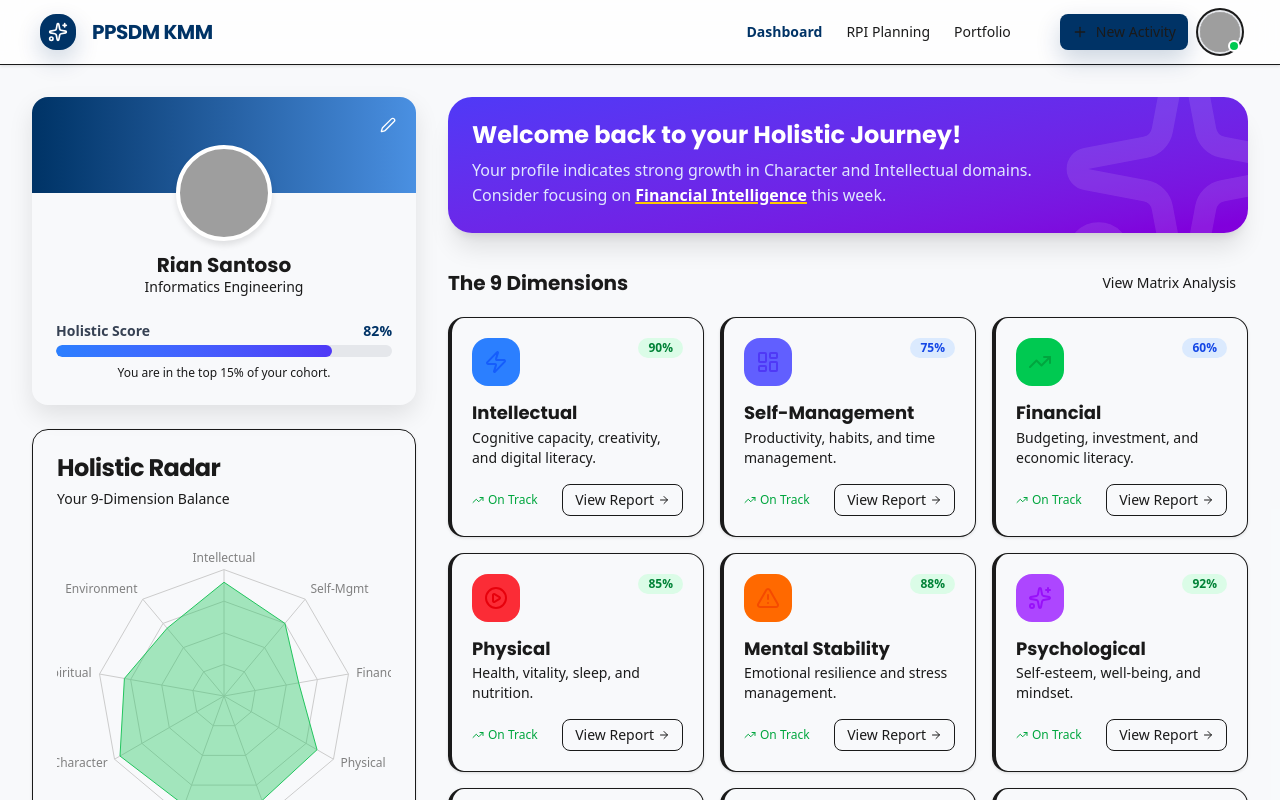
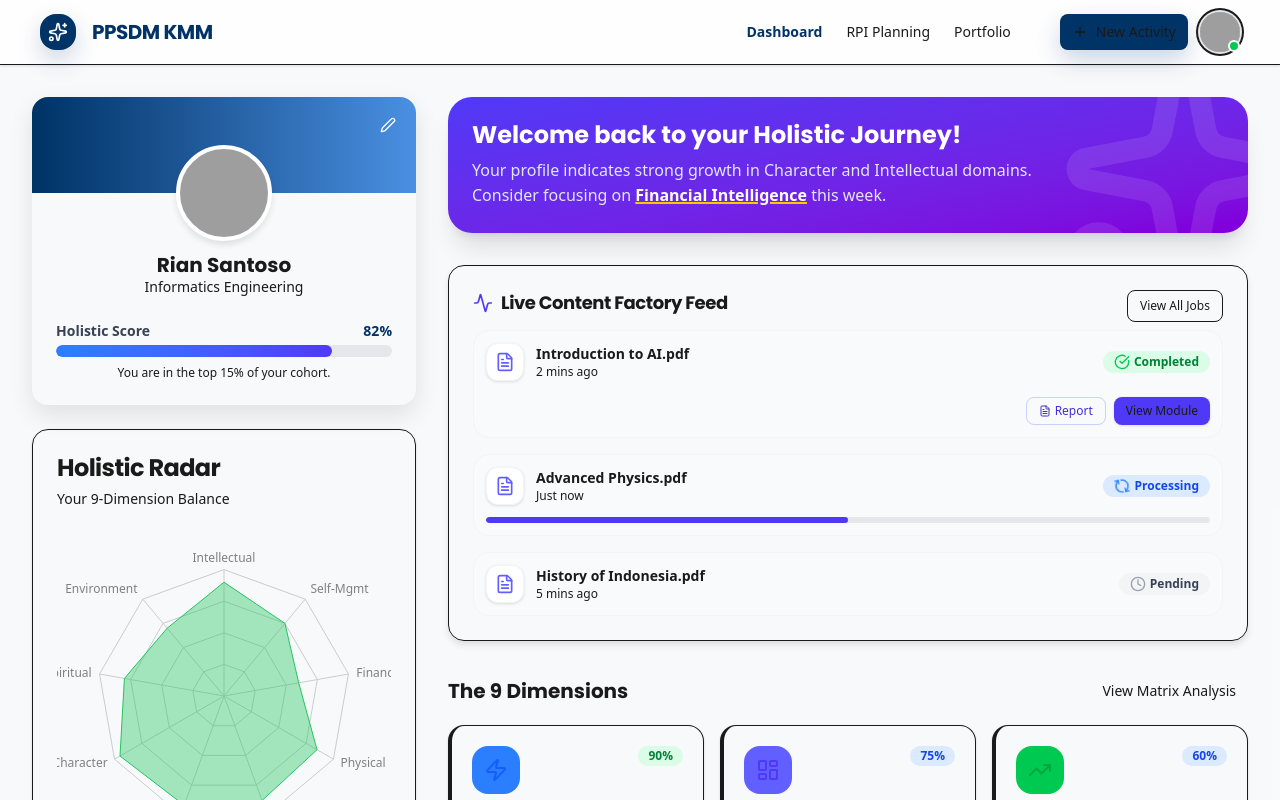
Before and after one commit to Muhammad-Fauzan22/ppsdm-kmits, a Next.js app: page /dashboard in a window 1280 px wide. Shown: the top 800 px of the page. Built offline with nearby package versions, Linux system fonts and the light colour scheme; grey boxes are pictures that could not be loaded.

Commit message:
fix: Resolve build errors (missing deps, faulty imports)

```diff
--- a/package.json
+++ b/package.json
@@ -13,6 +13,7 @@
     "@radix-ui/react-label": "^2.1.8",
     "@radix-ui/react-progress": "^1.1.8",
     "@radix-ui/react-radio-group": "^1.3.8",
+    "@radix-ui/react-scroll-area": "^1.2.10",
     "@radix-ui/react-select": "^2.2.6",
     "@radix-ui/react-separator": "^1.1.8",
     "@radix-ui/react-slot": "^1.2.4",
--- a/src/app/dashboard/page.tsx
+++ b/src/app/dashboard/page.tsx
@@ -24,6 +24,7 @@ import { Card, CardContent, CardHeader, CardTitle, CardDescription } from "@/com
 import { FadeIn } from "@/components/Animations";
 import { PsychometricRadar } from "@/components/PsychometricRadar";
 import { DimensionCard } from "@/components/DimensionCard";
+import { LiveProcessingFeed } from "@/components/dashboard/LiveProcessingFeed";
 
 // Mock data for Radar (Updated to 9 Dimensions)
 const radarData = [
@@ -156,7 +157,7 @@ export default function DashboardPage() {
                 <section className="lg:col-span-8 space-y-8">
                     {/* Welcome Banner */}
                     <FadeIn delay={0.3}>
-                        <div className="bg-gradient-to-br from-indigo-600 to-purple-700 rounded-2xl p-6 text-white shadow-xl relative overflow-hidden">
+                        <div className="bg-gradient-to-br from-indigo-600 to-purple-700 rounded-2xl p-6 text-white shadow-xl relative overflow-hidden mb-8">
                             <div className="relative z-10">
                                 <h1 className="text-2xl font-bold mb-2">Welcome back to your Holistic Journey!</h1>
                                 <p className="text-indigo-100 max-w-xl">
@@ -167,6 +168,13 @@ export default function DashboardPage() {
                             <div className="absolute right-0 bottom-0 opacity-10 transform translate-x-1/4 translate-y-1/4">
                                 <Sparkles className="size-64" />
                             </div>
+                        </div>
+                    </FadeIn>
+
+                    {/* Live Processing Feed */}
+                    <FadeIn delay={0.4}>
+                        <div className="mb-8">
+                            <LiveProcessingFeed />
                         </div>
                     </FadeIn>
 
--- /dev/null
+++ b/src/components/dashboard/LiveProcessingFeed.tsx
@@ -0,0 +1,125 @@
+"use client";
+
+import { useEffect, useState } from "react";
+import { Card, CardHeader, CardTitle, CardContent } from "@/components/ui/card";
+import { Badge } from "@/components/ui/badge";
+import { Button } from "@/components/ui/button";
+import { Activity, CheckCircle, Clock, FileText, AlertCircle, RefreshCw } from "lucide-react";
+
+type JobStatus = "pending" | "processing" | "completed" | "failed";
+
+interface Job {
+    id: string;
+    title: string;
+    status: JobStatus;
+    progress: number;
+    updated_at: string;
+}
+
+// Mock initial data
+const initialJobs: Job[] = [
+    { id: "job_1", title: "Introduction to AI.pdf", status: "completed", progress: 100, updated_at: "2 mins ago" },
+    { id: "job_2", title: "Advanced Physics.pdf", status: "processing", progress: 45, updated_at: "Just now" },
+    { id: "job_3", title: "History of Indonesia.pdf", status: "pending", progress: 0, updated_at: "5 mins ago" },
+];
+
+export function LiveProcessingFeed() {
+    const [jobs, setJobs] = useState<Job[]>(initialJobs);
+
+    // Simulate real-time updates
+    useEffect(() => {
+        const interval = setInterval(() => {
+            setJobs((prevJobs) =>
+                prevJobs.map((job) => {
+                    if (job.status === "processing") {
+                        const newProgress = Math.min(job.progress + Math.floor(Math.random() * 10), 100);
+                        return {
+                            ...job,
+                            progress: newProgress,
+                            status: newProgress === 100 ? "completed" : "processing",
+                        };
+                    }
+                    return job;
+                })
+            );
+        }, 2000);
+
+        return () => clearInterval(interval);
+    }, []);
+
+    const getStatusIcon = (status: JobStatus) => {
+        switch (status) {
+            case "completed": return <CheckCircle className="size-4 text-green-500" />;
+            case "processing": return <RefreshCw className="size-4 text-blue-500 animate-spin" />;
+            case "failed": return <AlertCircle className="size-4 text-red-500" />;
+            default: return <Clock className="size-4 text-gray-400" />;
+        }
+    };
+
+    const getStatusColor = (status: JobStatus) => {
+        switch (status) {
+            case "completed": return "bg-green-100 text-green-700 hover:bg-green-100";
+            case "processing": return "bg-blue-100 text-blue-700 hover:bg-blue-100";
+            case "failed": return "bg-red-100 text-red-700 hover:bg-red-100";
+            default: return "bg-gray-100 text-gray-700 hover:bg-gray-100";
+        }
+    };
+
+    return (
+        <Card className="col-span-1 lg:col-span-2 shadow-md">
+            <CardHeader className="flex flex-row items-center justify-between pb-2">
+                <div className="flex items-center gap-2">
+                    <Activity className="size-5 text-indigo-600" />
+                    <CardTitle className="text-lg font-semibold text-foreground">Live Content Factory Feed</CardTitle>
+                </div>
+                <Button variant="outline" size="sm" className="h-8 text-xs">View All Jobs</Button>
+            </CardHeader>
+            <CardContent>
+                <div className="space-y-4">
+                    {jobs.map((job) => (
+                        <div key={job.id} className="flex flex-col gap-2 p-3 bg-gray-50 dark:bg-card-dark rounded-xl border border-gray-100 dark:border-border transition-all hover:shadow-sm">
+                            <div className="flex items-center justify-between">
+                                <div className="flex items-center gap-3">
+                                    <div className="bg-white p-2 rounded-lg border border-gray-100 shadow-sm">
+                                        <FileText className="size-5 text-indigo-500" />
+                                    </div>
+                                    <div>
+                                        <h4 className="text-sm font-semibold text-foreground">{job.title}</h4>
+                                        <p className="text-xs text-muted-foreground">{job.updated_at}</p>
+                                    </div>
+                                </div>
+                                <Badge className={getStatusColor(job.status)}>
+                                    <span className="flex items-center gap-1">
+                                        {getStatusIcon(job.status)}
+                                        <span className="capitalize">{job.status}</span>
+                                    </span>
+                                </Badge>
+                            </div>
+
+                            {/* Progress Bar or Actions */}
+                            {(job.status === "processing" || job.progress > 0) && job.status !== "completed" && (
+                                <div className="w-full bg-gray-200 h-1.5 rounded-full overflow-hidden mt-1">
+                                    <div
+                                        className="bg-indigo-600 h-full rounded-full transition-all duration-500 ease-out"
+                                        style={{ width: `${job.progress}%` }}
+                                    ></div>
+                                </div>
+                            )}
+
+                            {job.status === "completed" && (
+                                <div className="flex gap-2 w-full justify-end mt-2 animate-in fade-in slide-in-from-bottom-2">
+                                    <Button size="sm" variant="outline" className="h-7 text-xs gap-1 border-indigo-200 text-indigo-700 hover:bg-indigo-50">
+                                        <FileText className="size-3" /> Report
+                                    </Button>
+                                    <Button size="sm" className="h-7 text-xs gap-1 bg-indigo-600 hover:bg-indigo-700 shadow-sm">
+                                        View Module
+                                    </Button>
+                                </div>
+                            )}
+                        </div>
+                    ))}
+                </div>
+            </CardContent>
+        </Card>
+    );
+}
--- a/src/components/ui/scroll-area.tsx
+++ b/src/components/ui/scroll-area.tsx
@@ -33,9 +33,9 @@ const ScrollBar = React.forwardRef<
     className={cn(
       "flex touch-none select-none transition-colors",
       orientation === "vertical" &&
-        "h-full w-2.5 border-l border-l-transparent p-[1px]",
+      "h-full w-2.5 border-l border-l-transparent p-[1px]",
       orientation === "horizontal" &&
-        "h-2.5 flex-col border-t border-t-transparent p-[1px]",
+      "h-2.5 flex-col border-t border-t-transparent p-[1px]",
       className
     )}
     {...props}
```
Also changed, not shown: 1 other file (tests, documents, lock files or other folders).
